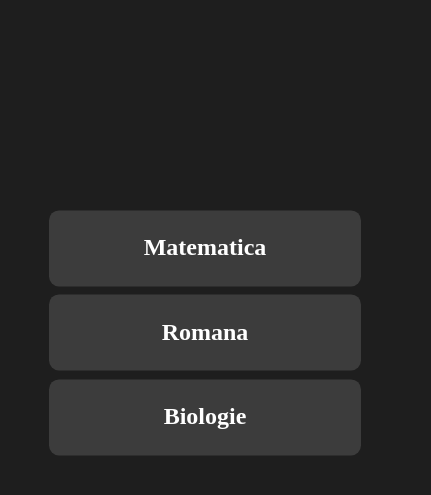
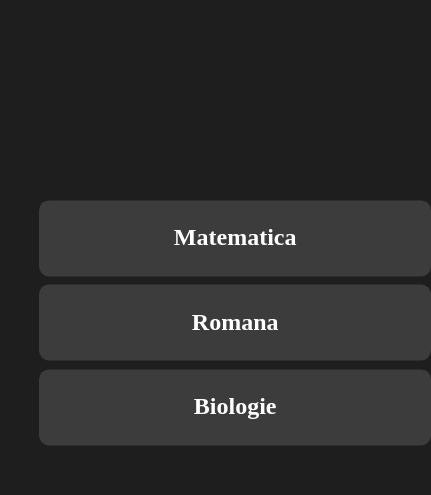
Before and after one commit to LexGit-Hub/website, a plain HTML site: page index.html in a window 390 px wide. Shown: the part 53-548 px from the top of the page, 431 px wide, since content can reach past the window. Drawn offline with Linux system fonts and the light colour scheme.

Commit message:
added phone/'tablet copatibility

```diff
--- a/style.css
+++ b/style.css
@@ -23,14 +23,14 @@ body.light-mode{
     height: 30%;
     display: flex;
     user-select: none;
+    justify-content: space-between;
     }
     .box1{
         display: flex;/* for some known reason these 3 lines center text*/
         justify-content: center;
         align-items: center;
-        margin-left: 10px;
         height: 100%;
-        width: 100%;
+        width: 32%;
         background-color: rgb(60, 60, 60);
         border-radius: 10px;
         cursor: pointer;
@@ -40,14 +40,14 @@ body.light-mode .box1{
 background-color: #1f2937;
 }
 
-@media  (max-width: 600px){
+@media  (max-width: 500px){
     .container{
         top: 45%;
         display: grid;
         }
         .box1{
-            margin-top: 10px;
-            height: 90%;
+	height: 90%;
+	width: 320%;
 
     }
 }
```
